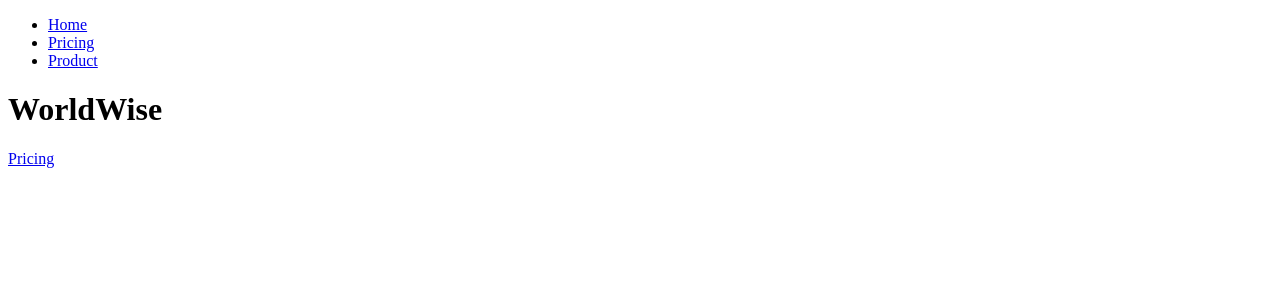
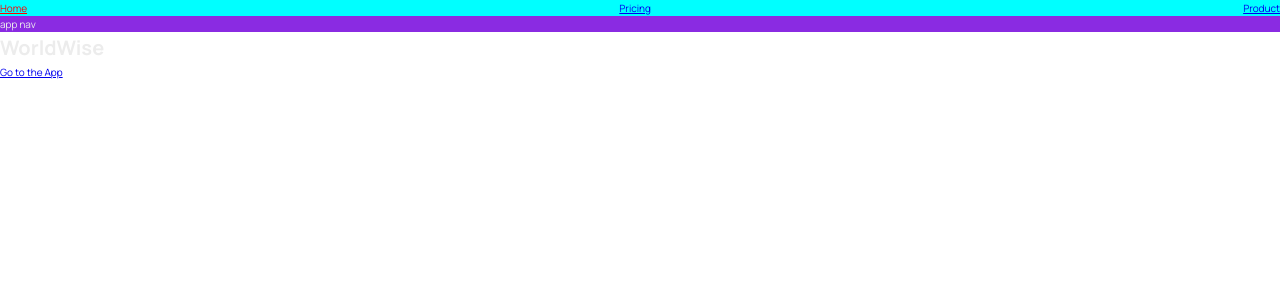
Before and after one commit to jrcopeti/worldwise, a React (Vite) app: page / in a window 1280 px wide. Shown: the top 300 px of the page. Built offline with nearby package versions, Linux system fonts and the light colour scheme.

Commit message:
implement NavLink

```diff
--- a/src/App.jsx
+++ b/src/App.jsx
@@ -2,6 +2,7 @@
 import Product from "./pages/Product";
 import Pricing from "./pages/Pricing";
 import Homepage from "./pages/Homepage";
+import AppLayout from "./pages/AppLayout";
 import PageNotFound from "./pages/PageNotFound";
 function App() {
   return (
@@ -10,6 +11,7 @@
         <Route path="/" element={<Homepage />} />
         <Route path="product" element={<Product />} />
         <Route path='pricing' element={<Pricing />}/>
+        <Route path="app" element={<AppLayout/>} />
         <Route path="*" element={<PageNotFound/>} />
       </Routes>
     </BrowserRouter>
--- /dev/null
+++ b/src/components/AppNav/AppNav.jsx
@@ -0,0 +1,10 @@
+import styles from './AppNav.module.css';
+function AppNav() {
+  return (
+    <nav className={styles.nav}>
+      app nav
+    </nav>
+  )
+}
+
+export default AppNav
--- /dev/null
+++ b/src/components/AppNav/AppNav.module.css
@@ -0,0 +1,3 @@
+.nav{
+  background-color: blueviolet;
+}
--- a/src/components/PageNav.jsx
+++ b/src/components/PageNav/PageNav.jsx
@@ -1,7 +1,9 @@
 import {NavLink} from 'react-router-dom';
+import styles from './PageNav.module.css';
+
 function PageNav() {
   return (
-    <nav>
+    <nav className={styles.nav}>
       <ul>
         <li>
           <NavLink to="/">Home</NavLink>
--- /dev/null
+++ b/src/components/PageNav/PageNav.module.css
@@ -0,0 +1,13 @@
+.nav{
+  background-color: aqua;
+}
+
+.nav ul{
+list-style: none;
+  display: flex;
+  justify-content: space-between;
+}
+
+.nav :global(.active){
+  color: red;
+}
--- /dev/null
+++ b/src/index.css
@@ -0,0 +1,78 @@
+/* Taken from getting started guide at: https://leafletjs.com/examples/quick-start/ */
+@import "https://unpkg.com/leaflet@1.7.1/dist/leaflet.css";
+@import "https://fonts.googleapis.com/css2?family=Manrope:wght@400;600;700;800&display=swap";
+
+/* These CSS variables are global, so they are available in all CSS modules */
+:root {
+  --color-brand--1: #ffb545;
+  --color-brand--2: #00c46a;
+
+  --color-dark--0: #242a2e;
+  --color-dark--1: #2d3439;
+  --color-dark--2: #42484d;
+  --color-light--1: #aaa;
+  --color-light--2: #ececec;
+  --color-light--3: #d6dee0;
+}
+
+* {
+  margin: 0;
+  padding: 0;
+  box-sizing: inherit;
+}
+
+html {
+  font-size: 62.5%;
+  box-sizing: border-box;
+}
+
+body {
+  font-family: "Manrope", sans-serif;
+  color: var(--color-light--2);
+  font-weight: 400;
+  line-height: 1.6;
+}
+
+label {
+  font-size: 1.6rem;
+  font-weight: 600;
+}
+
+input,
+textarea {
+  width: 100%;
+  padding: 0.8rem 1.2rem;
+  font-family: inherit;
+  font-size: 1.6rem;
+  border: none;
+  border-radius: 5px;
+  background-color: var(--color-light--3);
+  transition: all 0.2s;
+}
+
+input:focus {
+  outline: none;
+  background-color: #fff;
+}
+
+.cta:link,
+.cta:visited {
+  display: inline-block;
+  background-color: var(--color-brand--2);
+  color: var(--color-dark--1);
+  text-transform: uppercase;
+  text-decoration: none;
+  font-size: 1.6rem;
+  font-weight: 600;
+  padding: 1rem 3rem;
+  border-radius: 5px;
+}
+
+/*
+"importCSSModule": {
+    "prefix": "csm",
+    "scope": "javascript,typescript,javascriptreact",
+    "body": ["import styles from './${TM_FILENAME_BASE}.module.css'"],
+    "description": "Import CSS Module as `styles`"
+  },
+*/
--- a/src/main.jsx
+++ b/src/main.jsx
@@ -1,6 +1,7 @@
 import React from "react";
 import ReactDOM from "react-dom/client";
 import App from "./App.jsx";
+import "./index.css";
 
 ReactDOM.createRoot(document.getElementById("root")).render(
   <React.StrictMode>
--- /dev/null
+++ b/src/pages/AppLayout.jsx
@@ -0,0 +1,12 @@
+import AppNav from "../components/AppNav/AppNav"
+
+function AppLayout() {
+  return (
+    <div>
+      <AppNav />
+      <p>APP</p>
+    </div>
+  )
+}
+
+export default AppLayout
--- a/src/pages/Homepage.jsx
+++ b/src/pages/Homepage.jsx
@@ -1,12 +1,14 @@
-import {Link} from 'react-router-dom';
-import PageNav from '../components/PageNav';
+import { Link } from "react-router-dom";
+import PageNav from "../components/PageNav/PageNav";
+import AppNav from "../components/AppNav/AppNav";
 
 function Homepage() {
   return (
     <div>
       <PageNav />
+      <AppNav />
       <h1>WorldWise</h1>
-     <Link to="/pricing">Pricing</Link>
+      <Link to="/app">Go to the App</Link>
     </div>
   );
 }
--- a/src/pages/Product.jsx
+++ b/src/pages/Product.jsx
@@ -1,4 +1,4 @@
-import PageNav from "../components/PageNav";
+import PageNav from "../components/PageNav/PageNav";
 
 function Product() {
   return (
```
Also changed, not shown: src/pages/PageNotFound.jsx (+3 -4 lines), src/pages/Pricing.jsx (+4 -6 lines).
